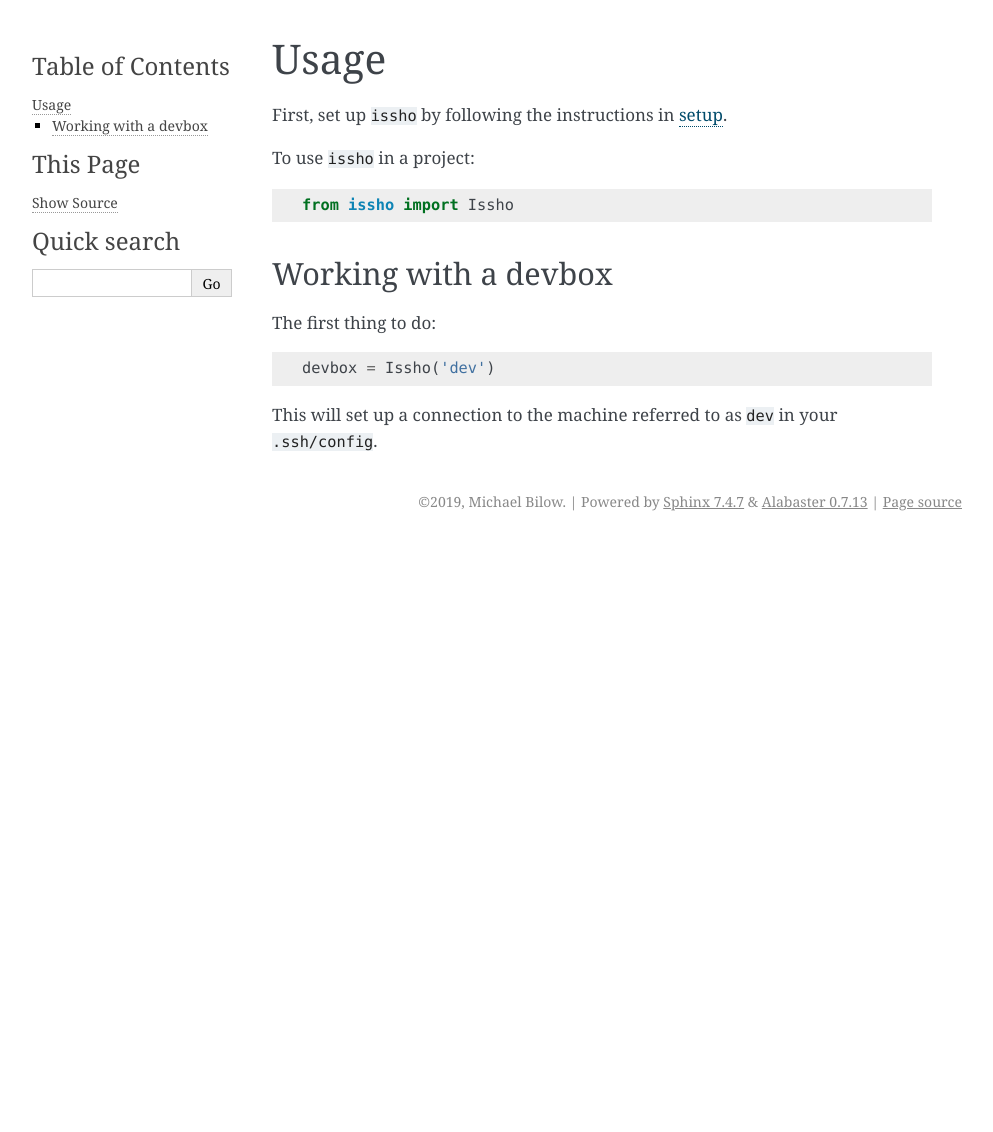
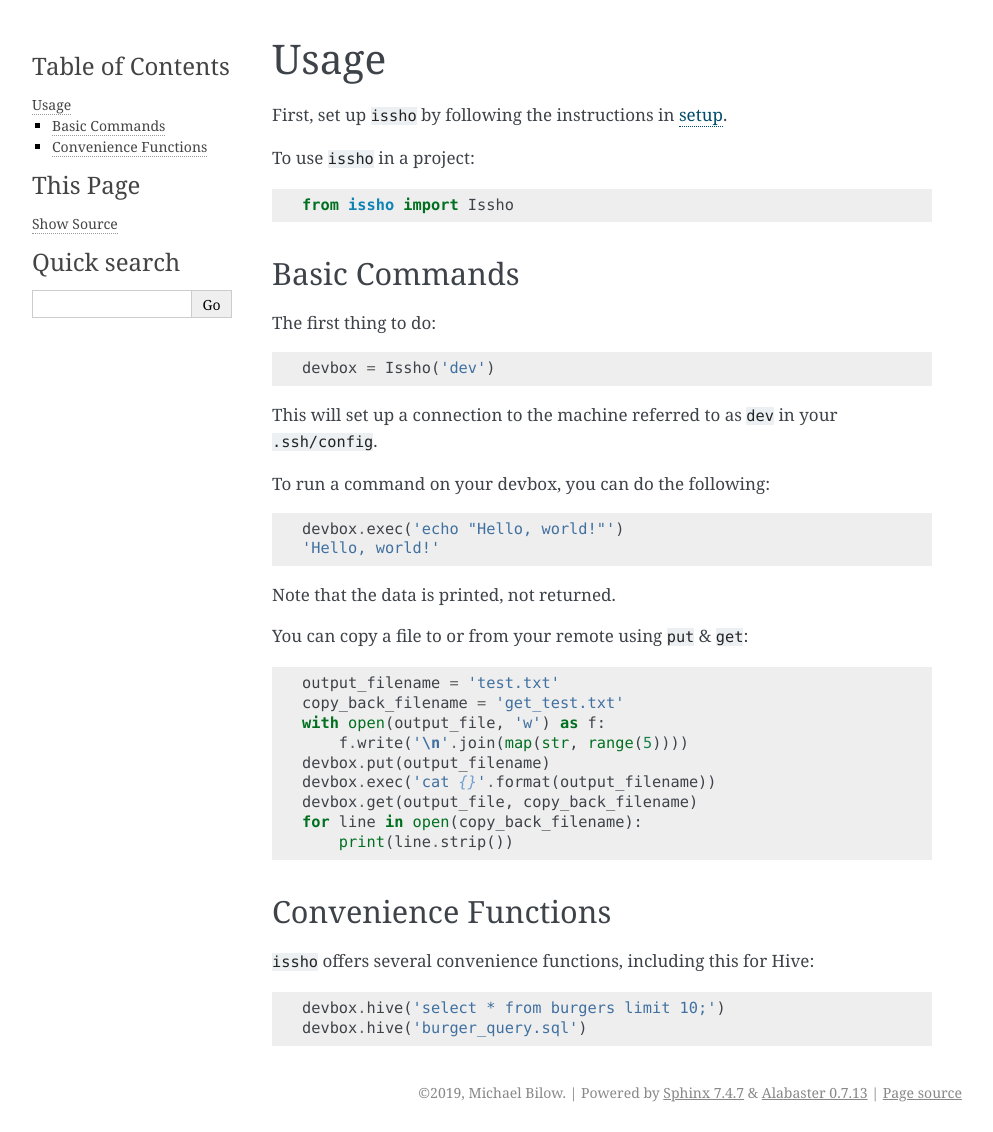
Before and after one commit to michaelbilow/issho, a Sphinx documentation site: the page built from docs/usage.rst, in a window 1280 px wide. Shown: the whole page, without its empty margins (148-1141 px from the left). Built offline with Sphinx 7.4.7, drawn with Linux system fonts in a browser that asks for light colours; pages that are not in the unit, such as notebooks, are missing from menus; before the commit the page ends 900 px from its top, so only the background shows below that.

Commit message:
started adding docs

```diff
--- a/docs/usage.rst
+++ b/docs/usage.rst
@@ -10,8 +10,8 @@ To use ``issho`` in a project::
     from issho import Issho
 
 
-Working with a devbox
----------------------
+Basic Commands
+--------------
 
 The first thing to do::
 
@@ -20,6 +20,32 @@ The first thing to do::
 This will set up a connection to the machine referred to as ``dev`` in your
 ``.ssh/config``.
 
+To run a command on your devbox, you can do the following::
+
+    devbox.exec('echo "Hello, world!"')
+    'Hello, world!'
+
+Note that the data is printed, not returned.
+
+You can copy a file to or from your remote using ``put`` & ``get``::
+
+    output_filename = 'test.txt'
+    copy_back_filename = 'get_test.txt'
+    with open(output_file, 'w') as f:
+        f.write('\n'.join(map(str, range(5))))
+    devbox.put(output_filename)
+    devbox.exec('cat {}'.format(output_filename))
+    devbox.get(output_file, copy_back_filename)
+    for line in open(copy_back_filename):
+        print(line.strip())
+
+Convenience Functions
+---------------------
+
+``issho`` offers several convenience functions, including this for Hive::
+
+    devbox.hive('select * from burgers limit 10;')
+    devbox.hive('burger_query.sql')
 
 
 .. _setup: ./setup.html
--- a/issho/__init__.py
+++ b/issho/__init__.py
@@ -12,10 +12,11 @@ from issho.issho import Issho
 
 # module level doc-string
 __doc__ = """
-issho - simple
+issho - simple connections to remote machines
 =====================================================================
 **issho** is a Python package providing a simple wrapper over
 paramiko, providing = operators interacting with remote machines
+
 Main Features
 -------------
 Here are a few of the things that issho (should) do well:
```
Also changed, not shown: 1 other file.
